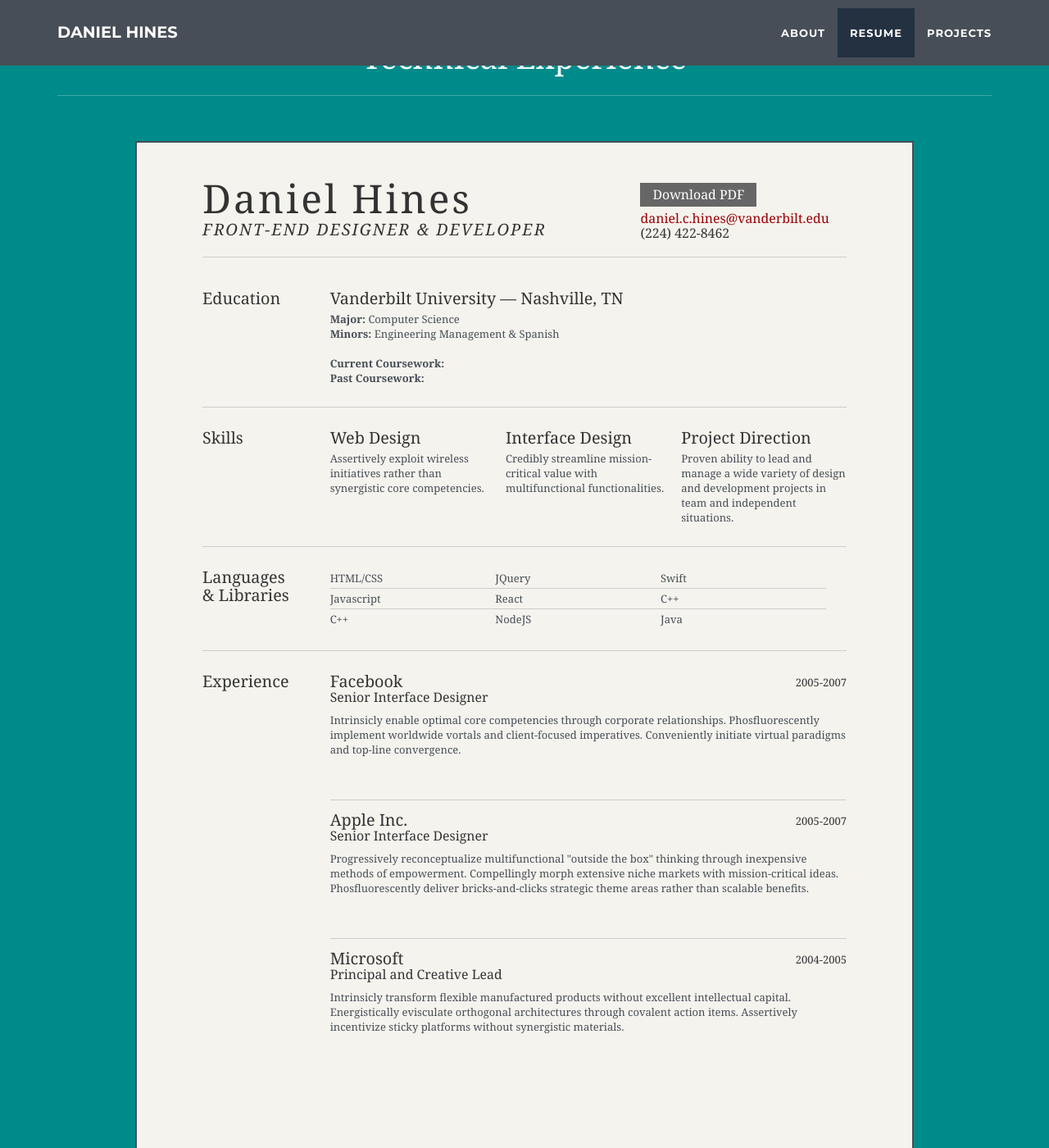
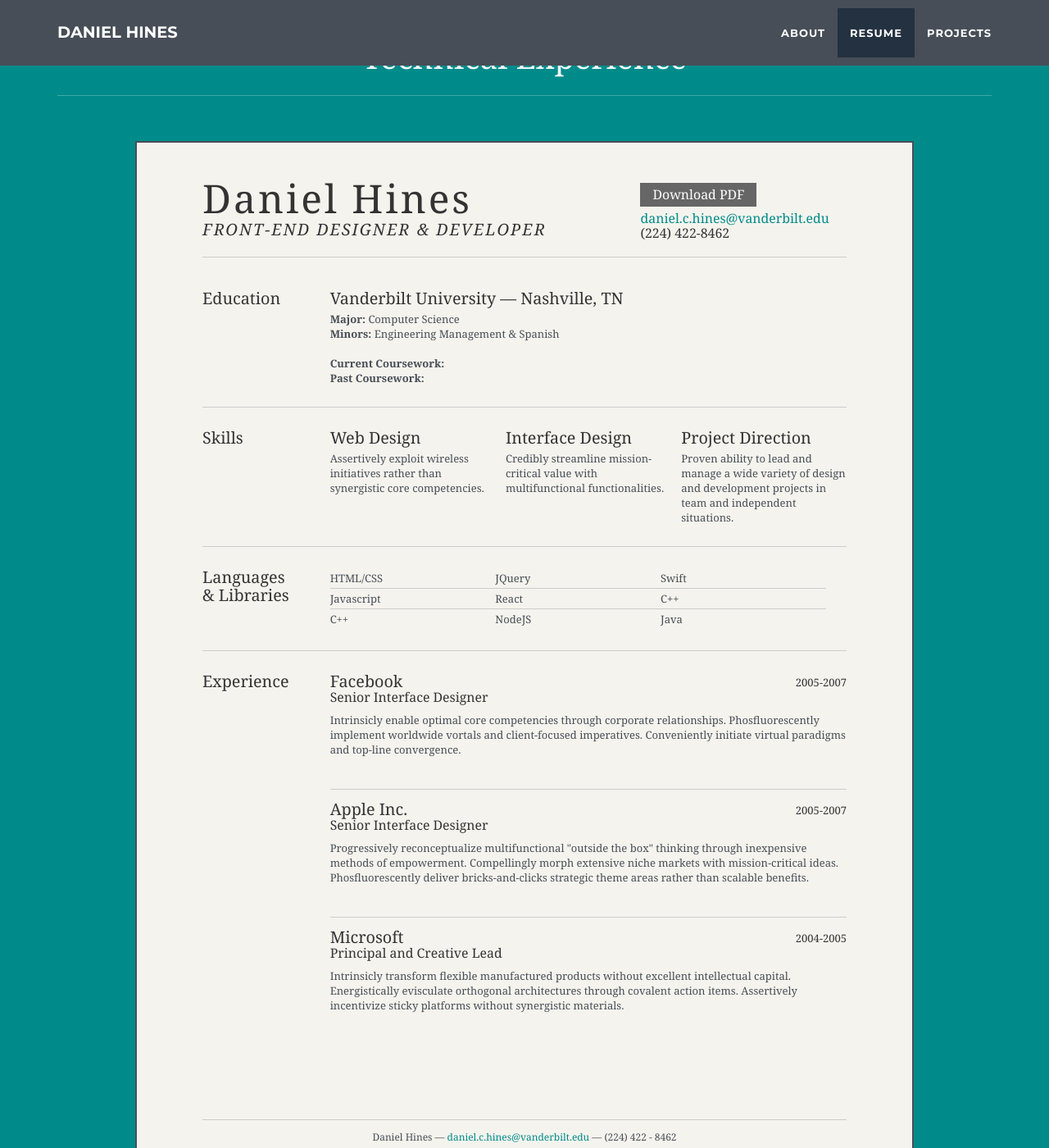
Before and after one commit to danielchines/danielchines.github.io, a Jekyll site: the page built from index.html, in a window 1280 px wide and 1400 px high, scrolled down 1674 px. Shown: the whole window at 82% size. Built offline with Jekyll 4.4.1, drawn with Linux system fonts in a browser that asks for light colours.

Commit message:
Update resume.css

```diff
--- a/_includes/css/resume.css
+++ b/_includes/css/resume.css
@@ -26,7 +26,7 @@ p.resume { font-size: 100%; line-height: 18px; }
 #doc2 h3, h4 { font-size: 122%; }
 #doc2 h1, h2, h3, h4 { color: #333; font-family: Georgia; text-transform: none; font-weight: normal;}
 #doc2 .yui-t7 { padding-right: 0; }
-#doc2 a { color: #990003 }
+#doc2 a { color: #008b8b }
 #doc2 a:hover { text-decoration: none; }
 #doc2 strong { font-weight: bold; }
 #doc2 li { line-height: 24px; border-bottom: 1px solid #ccc; }
@@ -43,9 +43,9 @@ a#pdf:hover { background: #222; }
 
 #bd .job { position: relative; margin-bottom: 1em; padding-bottom: 1em; border-bottom: 1px solid #ccc; }
 #bd .job h4 { position: absolute; top: 0.35em; right: 0 }
-#bd .job p { margin: 0.75em 0 3em 0; }
+#bd .job p { margin: 0.75em 0 2em 0; }
 
-#bd .last { border: none; }
+#bd .last { border: none; margin-bottom, padding-bottom: 0; }
 #bd .skills-list {  }
 #bd .skills-list ul { margin: 0; }
 #bd .skills-list li { margin: 3px 0; padding: 3px 0; }
```
